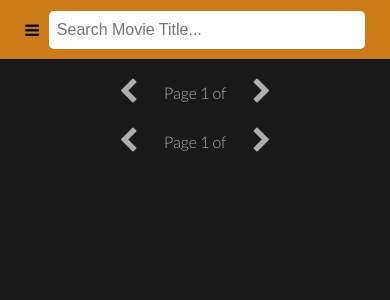
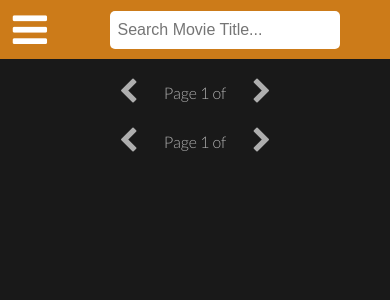
Before and after one commit to jjl014/movie-viewer, a React (Create React App) app: page /search in a window 390 px wide. Shown: the top 300 px of the page. Built offline with nearby package versions, Linux system fonts and the light colour scheme.

Commit message:
Finish hamburger menu

```diff
--- a/src/App.css
+++ b/src/App.css
@@ -183,7 +183,7 @@ body, a, div, p, h1, h2, h3, h4, input, li, ul {
   height: 6vh;
   margin-right: 50px; }
   .search-bar input {
-    width: 300px;
+    width: 35vw;
     padding: 10px 8px;
     font-size: 16px;
     outline: none;
@@ -225,17 +225,52 @@ body, a, div, p, h1, h2, h3, h4, input, li, ul {
   .navbar {
     height: 7vh;
     display: flex;
-    justify-content: center; }
+    justify-content: space-between; }
     .navbar .search-bar {
       margin: 0;
-      padding: 0; }
+      padding: 0;
+      padding-right: 50px; }
+      .navbar .search-bar input {
+        width: 55vw; }
     .navbar .btn-container {
       display: none; }
     .navbar .btn-menu {
       display: flex;
       width: auto;
       height: auto;
-      margin-right: 10px; } }
+      margin-right: 10px;
+      outline: none; }
+      .navbar .btn-menu button {
+        height: 7vh;
+        width: 60px;
+        border: none;
+        background-color: transparent;
+        color: white;
+        outline: none; }
+        .navbar .btn-menu button:focus {
+          background-color: #a96615; }
+      .navbar .btn-menu .menu-list {
+        display: flex;
+        flex-direction: column;
+        justify-content: center;
+        align-items: center;
+        position: absolute;
+        top: 7vh;
+        left: 0;
+        background-color: rgba(255, 255, 255, 0.95);
+        width: 100vw; }
+        .navbar .btn-menu .menu-list a {
+          width: 100%;
+          font-size: 1.5em;
+          text-decoration: none;
+          color: #cc7b19;
+          box-sizing: border-box;
+          padding: 10px 10px;
+          text-align: center;
+          border-bottom: solid 1px rgba(0, 0, 0, 0.1); }
+          .navbar .btn-menu .menu-list a:hover {
+            background-color: #a96615;
+            color: white; } }
 
 body {
   background-color: rgba(0, 0, 0, 0.9);
--- a/src/components/dropdown.jsx
+++ b/src/components/dropdown.jsx
@@ -5,28 +5,45 @@ class DropDown extends React.Component {
   constructor(props) {
     super(props);
     this.state = {
-      menuActive: false
+      show: false
     };
   }
 
   toggleMenu() {
     return () => {
-      this.setState({menuActive: !this.state.menuActive});
+      this.setState({show: !this.state.show});
+    };
+  }
+
+  hide() {
+    return (e) => {
+      if (e && e.relatedTarget) {
+        e.relatedTarget.click();
+      }
+      this.setState({show: false});
     };
   }
 
   render() {
-    console.log(this.state);
     return (
-      <div className="btn-menu">
-        <i onFocusCapture={this.toggleMenu()} onBlurCapture={this.toggleMenu()} className="fa fa-bars" aria-hidden="true"></i>
-        { this.state.menuActive &&
-          <div>
-            <li onClick={this.toggleMenu()}><Link to="/popular">Popular</Link></li>
-            <li onClick={this.toggleMenu()}><Link to="/top_rated">Top Rated</Link></li>
-            <li onClick={this.toggleMenu()}><Link to="/upcoming">Upcoming</Link></li>
-            <li onClick={this.toggleMenu()}><Link to="/now_playing">Now Playing</Link></li>
-          </div>
+      <div
+        className="btn-menu"
+        onClick={this.toggleMenu()}
+        onBlur={this.hide()}
+      >
+        <button className="menu-btn" type="button">
+          <i className="fa fa-3x fa-bars" aria-hidden="true"></i>
+        </button>
+        {
+          this.state.show &&
+          (
+            <div className="menu-list" onBlur={this.toggleMenu()}>
+              <Link to="/popular">Popular</Link>
+              <Link to="/top_rated">Top Rated</Link>
+              <Link to="/upcoming">Upcoming</Link>
+              <Link to="/now_playing">Now Playing</Link>
+            </div>
+          )
         }
       </div>
     );
--- a/src/stylesheets/_colors.scss
+++ b/src/stylesheets/_colors.scss
@@ -1,2 +1,3 @@
 $primary-white: rgba(255, 255, 255, 0.65);
 $primary-orange: rgba(204, 123, 25, 1);
+$hover-orange: #a96615;
--- a/src/stylesheets/_navbar.scss
+++ b/src/stylesheets/_navbar.scss
@@ -42,11 +42,16 @@
   .navbar {
     height: 7vh;
     display: flex;
-    justify-content: center;
+    justify-content: space-between;
 
     .search-bar {
       margin: 0;
       padding: 0;
+      padding-right: 50px;
+
+      input {
+        width: 55vw;
+      }
     }
 
     .btn-container {
@@ -58,6 +63,48 @@
       width: auto;
       height: auto;
       margin-right: 10px;
+      outline: none;
+
+      button {
+        height: 7vh;
+        width: 60px;
+        border: none;
+        background-color: transparent;
+        color: white;
+        outline: none;
+
+        &:focus {
+          background-color: $hover-orange;
+        }
+      }
+
+      .menu-list {
+        display: flex;
+        flex-direction: column;
+        justify-content: center;
+        align-items: center;
+        position: absolute;
+        top: 7vh;
+        left: 0;
+        background-color: rgba(255, 255, 255, 0.95);
+        width: 100vw;
+
+        a {
+          width: 100%;
+          font-size: 1.5em;
+          text-decoration: none;
+          color: $primary-orange;
+          box-sizing: border-box;
+          padding: 10px 10px;
+          text-align: center;
+          border-bottom: solid 1px rgba(0,0,0,0.1);
+
+          &:hover {
+            background-color: $hover-orange;
+            color: white;
+          }
+        }
+      }
     }
   }
 }
--- a/src/stylesheets/_searchbar.scss
+++ b/src/stylesheets/_searchbar.scss
@@ -5,7 +5,7 @@
   margin-right: 50px;
 
   input {
-    width: 300px;
+    width: 35vw;
     padding: 10px 8px;
     font-size: 16px;
     outline: none;
```
